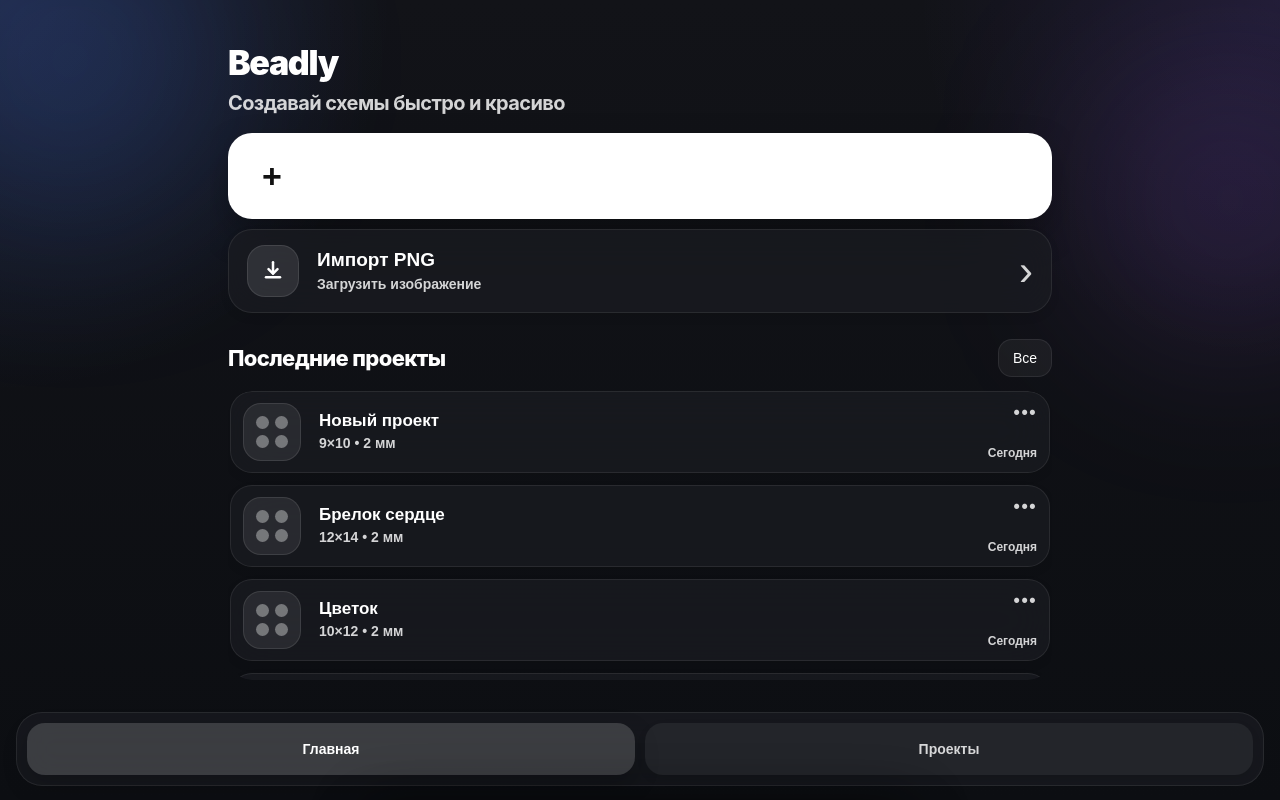
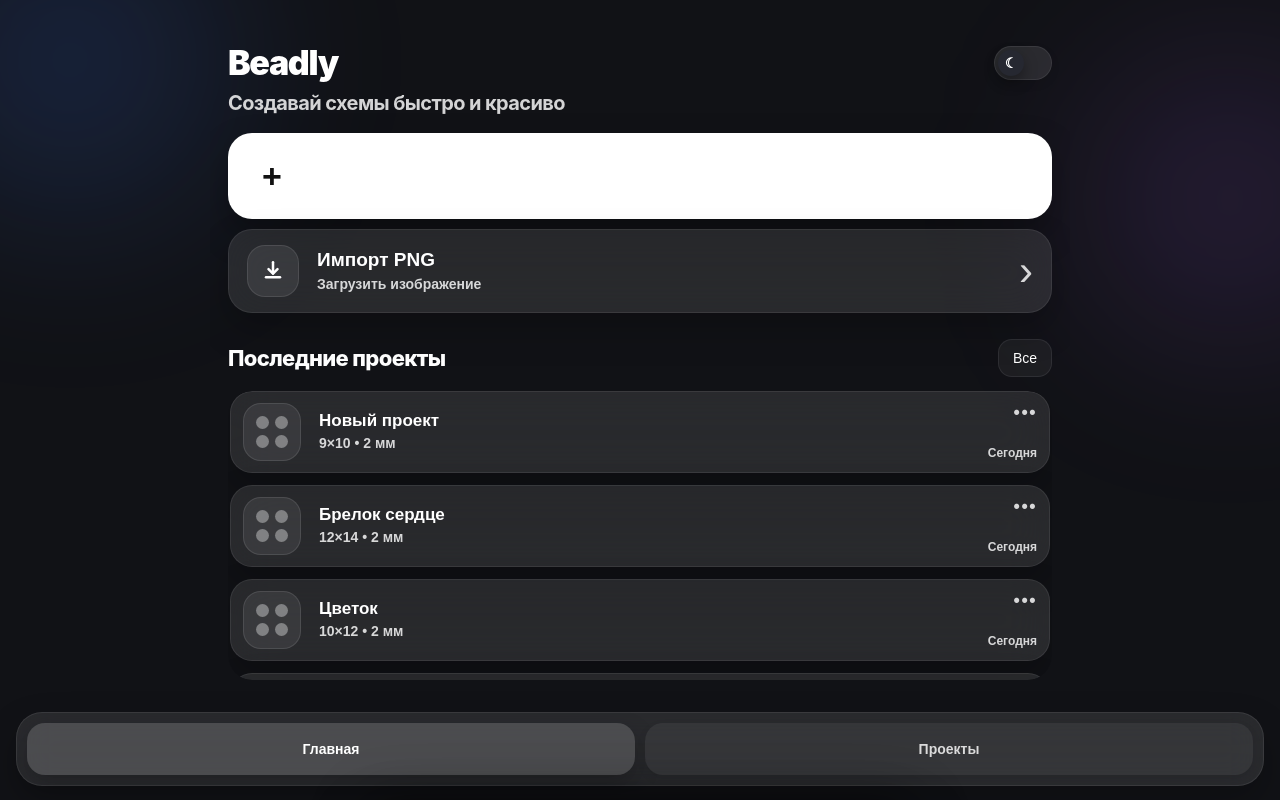
Before and after one commit to DaniilOreshenkov/miniApp, a React (Vite) app: page / in a window 1280 px wide. Built offline with nearby package versions, Linux system fonts and the light colour scheme.

Commit message:
экран главный

```diff
--- a/src/App.tsx
+++ b/src/App.tsx
@@ -5,8 +5,17 @@ import "./index.css";
 
 type Screen = "home" | "grid";
 
+export type AppTheme = "dark" | "light";
+
 export type CanvasPaddingPercent = 0 | 25 | 50;
-export type ShapeType = "oval" | "circle" | "square" | "triangle" | "cross" | "arrow" | "doubleArrow";
+export type ShapeType =
+  | "oval"
+  | "circle"
+  | "square"
+  | "triangle"
+  | "cross"
+  | "arrow"
+  | "doubleArrow";
 export type ShapeFillMode = "fill" | "stroke";
 export type TextStyle = "plain" | "bubble" | "shadow";
 
@@ -87,11 +96,62 @@ type TelegramWebApp = {
 };
 
 const STORAGE_KEY = "beadly-projects-v1";
+const THEME_STORAGE_KEY = "beadly-theme-v1";
 const BASE_COLOR = "#ffffff";
 
+const getStoredTheme = (): AppTheme => {
+  try {
+    const savedTheme = localStorage.getItem(THEME_STORAGE_KEY);
+
+    if (savedTheme === "dark" || savedTheme === "light") {
+      return savedTheme;
+    }
+  } catch {
+    // Если localStorage недоступен — оставляем стандартную тёмную тему.
+  }
+
+  return "dark";
+};
+
+const applyAppTheme = (theme: AppTheme) => {
+  const root = document.documentElement;
+  const isLight = theme === "light";
+
+  root.dataset.theme = theme;
+  root.style.colorScheme = isLight ? "light" : "dark";
+
+  root.style.setProperty("--bg", isLight ? "#f6f3ef" : "#111216");
+  root.style.setProperty("--card-bg", isLight ? "#ffffff" : "#1b1d22");
+  root.style.setProperty("--text-primary", isLight ? "#151515" : "#ffffff");
+  root.style.setProperty(
+    "--text-secondary",
+    isLight ? "rgba(21,21,21,0.56)" : "rgba(255,255,255,0.58)",
+  );
+  root.style.setProperty(
+    "--surface",
+    isLight ? "rgba(255,255,255,0.92)" : "rgba(27,29,34,0.92)",
+  );
+  root.style.setProperty(
+    "--surface-soft",
+    isLight ? "rgba(255,255,255,0.74)" : "rgba(255,255,255,0.08)",
+  );
+  root.style.setProperty(
+    "--border",
+    isLight ? "rgba(28,28,30,0.10)" : "rgba(255,255,255,0.12)",
+  );
+
+  const themeColorMeta = document.querySelector<HTMLMetaElement>(
+    'meta[name="theme-color"]',
+  );
+
+  if (themeColorMeta) {
+    themeColorMeta.setAttribute("content", isLight ? "#f6f3ef" : "#111216");
+  }
+};
+
 function getTG(): TelegramWebApp | undefined {
-  return (window as Window & { Telegram?: { WebApp?: TelegramWebApp } }).Telegram
-    ?.WebApp;
+  return (window as Window & { Telegram?: { WebApp?: TelegramWebApp } })
+    .Telegram?.WebApp;
 }
 
 const createProjectId = () => {
@@ -193,9 +253,7 @@ const isTelegramMobile = (tg: TelegramWebApp | undefined) => {
   const platform = tg.platform?.toLowerCase() ?? "";
 
   const isMobileTelegramPlatform =
-    platform === "ios" ||
-    platform === "android" ||
-    platform === "android_x";
+    platform === "ios" || platform === "android" || platform === "android_x";
 
   const userAgent = navigator.userAgent.toLowerCase();
 
@@ -237,16 +295,17 @@ const updateTelegramViewportVars = () => {
 
   const mobileTelegram = isTelegramMobile(tg);
 
-  const topNavigationSpace = mobileTelegram
-    ? Math.max(96, safeTop + 76)
-    : 0;
+  const topNavigationSpace = mobileTelegram ? Math.max(96, safeTop + 76) : 0;
 
   root.style.setProperty("--app-height", `${viewportHeight}px`);
   root.style.setProperty("--tg-viewport-height", `${viewportHeight}px`);
   root.style.setProperty("--tg-viewport-stable-height", `${stableHeight}px`);
   root.style.setProperty("--tg-safe-top", `${safeTop}px`);
   root.style.setProperty("--tg-safe-bottom", `${safeBottom}px`);
-  root.style.setProperty("--tg-top-navigation-space", `${topNavigationSpace}px`);
+  root.style.setProperty(
+    "--tg-top-navigation-space",
+    `${topNavigationSpace}px`,
+  );
 
   root.classList.toggle("tg-mobile", mobileTelegram);
 };
@@ -254,7 +313,18 @@ const updateTelegramViewportVars = () => {
 export default function App() {
   const [screen, setScreen] = useState<Screen>("home");
   const [projects, setProjects] = useState<GridProject[]>(() => loadProjects());
+  const [theme, setTheme] = useState<AppTheme>(() => getStoredTheme());
   const [gridData, setGridData] = useState<GridData>(null);
+
+  useEffect(() => {
+    applyAppTheme(theme);
+
+    try {
+      localStorage.setItem(THEME_STORAGE_KEY, theme);
+    } catch {
+      // Если localStorage недоступен — тема всё равно применится в текущей сессии.
+    }
+  }, [theme]);
 
   useEffect(() => {
     localStorage.setItem(STORAGE_KEY, JSON.stringify(projects));
@@ -327,7 +397,10 @@ export default function App() {
 
     return () => {
       tg?.offEvent?.("viewportChanged", handleViewportUpdate);
-      window.visualViewport?.removeEventListener("resize", handleViewportUpdate);
+      window.visualViewport?.removeEventListener(
+        "resize",
+        handleViewportUpdate,
+      );
       window.removeEventListener("resize", handleViewportUpdate);
 
       document.removeEventListener("touchstart", onTouchStart, true);
@@ -413,6 +486,10 @@ export default function App() {
     }
   };
 
+  const handleThemeToggle = () => {
+    setTheme((currentTheme) => (currentTheme === "dark" ? "light" : "dark"));
+  };
+
   return (
     <div className="app-shell">
       {screen === "home" ? (
@@ -422,6 +499,8 @@ export default function App() {
           onRenameProject={handleRenameProject}
           onDeleteProject={handleDeleteProject}
           projects={projects}
+          theme={theme}
+          onThemeToggle={handleThemeToggle}
         />
       ) : (
         <GridScreen
--- a/src/screens/HomeScreen.tsx
+++ b/src/screens/HomeScreen.tsx
@@ -5,7 +5,7 @@ import CreateProjectSheet from "../components/CreateProjectSheet";
 import ImportImageSheet from "../components/ImportImageSheet";
 import { mockProjects, type ProjectItem } from "../models/project";
 import ProjectsScreen from "./ProjectsScreen";
-import type { GridProject, GridSeed } from "../App";
+import type { AppTheme, GridProject, GridSeed } from "../App";
 import { tryImportProjectPng } from "../projectPng";
 
 interface Props {
@@ -14,6 +14,8 @@ interface Props {
   onRenameProject: (project: GridProject) => void;
   onDeleteProject: (project: GridProject) => void;
   projects: GridProject[];
+  theme: AppTheme;
+  onThemeToggle: () => void;
 }
 
 type HomeTab = "home" | "projects";
@@ -195,12 +197,37 @@ const ImportIcon = () => (
   </svg>
 );
 
+const getThemeView = (theme: AppTheme) => {
+  const isLight = theme === "light";
+
+  return {
+    isLight,
+    background: isLight ? "#f6f3ef" : "var(--bg)",
+    textPrimary: isLight ? "#151515" : ds.color.textPrimary,
+    textSecondary: isLight ? "rgba(21,21,21,0.56)" : ds.color.textSecondary,
+    card: isLight ? "rgba(255,255,255,0.92)" : "rgba(255,255,255,0.08)",
+    cardStrong: isLight ? "#ffffff" : "rgba(255,255,255,0.10)",
+    border: isLight ? "rgba(28,28,30,0.10)" : ds.color.border,
+    previewBg: isLight ? "rgba(28,28,30,0.05)" : "rgba(255,255,255,0.08)",
+    previewBorder: isLight ? "rgba(28,28,30,0.08)" : "rgba(255,255,255,0.10)",
+    bottomActive: isLight ? "rgba(119,86,223,0.12)" : "rgba(255,255,255,0.16)",
+    bottomInactive: isLight ? "rgba(28,28,30,0.04)" : "rgba(255,255,255,0.06)",
+    shadow: isLight
+      ? "0 16px 36px rgba(21,21,21,0.08)"
+      : "0 16px 36px rgba(0,0,0,0.22)",
+    glowBlue: isLight ? "rgba(176,155,255,0.20)" : ds.color.glowBlue,
+    glowPurple: isLight ? "rgba(216,130,95,0.16)" : ds.color.glowPurple,
+  };
+};
+
 const HomeScreen: React.FC<Props> = ({
   onCreateGrid,
   onOpenProject,
   onRenameProject,
   onDeleteProject,
   projects,
+  theme,
+  onThemeToggle,
 }) => {
   const [activeTab, setActiveTab] = useState<HomeTab>("home");
   const [createSheetOpen, setCreateSheetOpen] = useState(false);
@@ -218,6 +245,8 @@ const HomeScreen: React.FC<Props> = ({
   const fileInputRef = useRef<HTMLInputElement | null>(null);
   const homeTouchStartYRef = useRef(0);
   const homeScrollRegionRef = useRef<HTMLElement | null>(null);
+
+  const themeView = getThemeView(theme);
 
   useEffect(() => {
     const updateTopControlsSpace = () => {
@@ -437,8 +466,19 @@ const HomeScreen: React.FC<Props> = ({
         style={{
           ...bottomTabButtonStyle,
           ...(isActive
-            ? bottomTabButtonActiveStyle
-            : bottomTabButtonInactiveStyle),
+            ? {
+                ...bottomTabButtonActiveStyle,
+                background: themeView.bottomActive,
+                color: themeView.textPrimary,
+                boxShadow: themeView.isLight
+                  ? "0 8px 18px rgba(119,86,223,0.10)"
+                  : bottomTabButtonActiveStyle.boxShadow,
+              }
+            : {
+                ...bottomTabButtonInactiveStyle,
+                background: themeView.bottomInactive,
+                color: themeView.textSecondary,
+              }),
         }}
       >
         {label}
@@ -502,7 +542,7 @@ const HomeScreen: React.FC<Props> = ({
           width="100"
           height="100"
           rx="22"
-          fill="rgba(255,255,255,0.08)"
+          fill={themeView.previewBg}
         />
         {dots.map((dot) => (
           <circle
@@ -512,7 +552,13 @@ const HomeScreen: React.FC<Props> = ({
             r={3.2}
             fill={dot.color}
             opacity={dot.isWhite ? 0.38 : 1}
-            stroke={dot.isWhite ? "rgba(255,255,255,0.28)" : "rgba(0,0,0,0.18)"}
+            stroke={
+              dot.isWhite
+                ? themeView.isLight
+                  ? "rgba(28,28,30,0.16)"
+                  : "rgba(255,255,255,0.28)"
+                : "rgba(0,0,0,0.18)"
+            }
             strokeWidth={0.9}
           />
         ))}
@@ -527,21 +573,54 @@ const HomeScreen: React.FC<Props> = ({
       <button
         key={projectItem.id}
         type="button"
-        style={projectCellStyle}
+        style={{
+          ...projectCellStyle,
+          background: themeView.cardStrong,
+          border: `1px solid ${themeView.border}`,
+          color: themeView.textPrimary,
+          boxShadow: themeView.shadow,
+        }}
         onClick={() => openLatestProject(projectItem)}
       >
-        <div style={projectPreviewStyle}>
+        <div
+          style={{
+            ...projectPreviewStyle,
+            background: themeView.previewBg,
+            border: `1px solid ${themeView.previewBorder}`,
+          }}
+        >
           {renderProjectPreview(savedProject)}
         </div>
 
         <div style={projectCellTextStyle}>
-          <div style={projectCellTitleStyle}>{projectItem.title}</div>
-          <div style={projectCellSubtitleStyle}>{projectItem.subtitle}</div>
+          <div
+            style={{ ...projectCellTitleStyle, color: themeView.textPrimary }}
+          >
+            {projectItem.title}
+          </div>
+          <div
+            style={{
+              ...projectCellSubtitleStyle,
+              color: themeView.textSecondary,
+            }}
+          >
+            {projectItem.subtitle}
+          </div>
         </div>
 
-        <div style={projectCellMetaStyle}>
-          <div style={projectCellDotsStyle}>•••</div>
-          <div style={projectCellDateStyle}>{projectItem.updatedAt}</div>
+        <div
+          style={{ ...projectCellMetaStyle, color: themeView.textSecondary }}
+        >
+          <div
+            style={{ ...projectCellDotsStyle, color: themeView.textSecondary }}
+          >
+            •••
+          </div>
+          <div
+            style={{ ...projectCellDateStyle, color: themeView.textSecondary }}
+          >
+            {projectItem.updatedAt}
+          </div>
         </div>
       </button>
     );
@@ -551,8 +630,50 @@ const HomeScreen: React.FC<Props> = ({
     <div style={homeContentLayoutStyle}>
       <section style={heroWrapStyle}>
         <div style={heroTextWrapStyle}>
-          <div style={appTitleStyle}>Beadly</div>
-          <h1 style={heroTitleStyle}>Создавай схемы быстро и красиво</h1>
+          <div style={heroTitleRowStyle}>
+            <div style={{ ...appTitleStyle, color: themeView.textPrimary }}>
+              Beadly
+            </div>
+
+            <button
+              type="button"
+              onClick={onThemeToggle}
+              aria-label={
+                theme === "light"
+                  ? "Включить тёмную тему"
+                  : "Включить светлую тему"
+              }
+              title={theme === "light" ? "Тёмная тема" : "Светлая тема"}
+              style={{
+                ...themeSwitchStyle,
+                background: themeView.isLight
+                  ? "rgba(28,28,30,0.06)"
+                  : "rgba(255,255,255,0.10)",
+                border: `1px solid ${themeView.border}`,
+              }}
+            >
+              <span
+                style={{
+                  ...themeSwitchThumbStyle,
+                  transform:
+                    theme === "light"
+                      ? "translate3d(24px, 0, 0)"
+                      : "translate3d(0, 0, 0)",
+                  background: theme === "light" ? "#ffffff" : "#262831",
+                  color: theme === "light" ? "#7756df" : "#ffffff",
+                  boxShadow: themeView.isLight
+                    ? "0 6px 14px rgba(28,28,30,0.16)"
+                    : "0 6px 14px rgba(0,0,0,0.34)",
+                }}
+              >
+                {theme === "light" ? "☀" : "☾"}
+              </span>
+            </button>
+          </div>
+
+          <h1 style={{ ...heroTitleStyle, color: themeView.textSecondary }}>
+            Создавай схемы быстро и красиво
+          </h1>
         </div>
 
         <div style={heroButtonsStackStyle}>
@@ -571,20 +692,52 @@ const HomeScreen: React.FC<Props> = ({
 
           <button
             onClick={handleImportButtonClick}
-            style={importGridCellStyle}
+            style={{
+              ...importGridCellStyle,
+              background: themeView.cardStrong,
+              border: `1px solid ${themeView.border}`,
+              color: themeView.textPrimary,
+              boxShadow: themeView.shadow,
+            }}
             type="button"
             disabled={isImportingPng}
           >
-            <span style={actionIconSecondaryStyle}>
+            <span
+              style={{
+                ...actionIconSecondaryStyle,
+                background: themeView.previewBg,
+                color: themeView.textPrimary,
+                boxShadow: `inset 0 0 0 1px ${themeView.previewBorder}`,
+              }}
+            >
               <ImportIcon />
             </span>
             <span style={actionTextWrapStyle}>
-              <span style={actionTitleSecondaryStyle}>Импорт PNG</span>
-              <span style={actionSubtitleSecondaryStyle}>
+              <span
+                style={{
+                  ...actionTitleSecondaryStyle,
+                  color: themeView.textPrimary,
+                }}
+              >
+                Импорт PNG
+              </span>
+              <span
+                style={{
+                  ...actionSubtitleSecondaryStyle,
+                  color: themeView.textSecondary,
+                }}
+              >
                 Загрузить изображение
               </span>
             </span>
-            <span style={actionArrowSecondaryStyle}>›</span>
+            <span
+              style={{
+                ...actionArrowSecondaryStyle,
+                color: themeView.textSecondary,
+              }}
+            >
+              ›
+            </span>
           </button>
         </div>
 
@@ -600,10 +753,18 @@ const HomeScreen: React.FC<Props> = ({
       {latestProjects.length > 0 && (
         <section style={sectionStyle}>
           <div style={sectionHeaderRowStyle}>
-            <h2 style={ui.sectionTitle}>Последние проекты</h2>
+            <h2 style={{ ...ui.sectionTitle, color: themeView.textPrimary }}>
+              Последние проекты
+            </h2>
 
             <button
-              style={ghostButtonStyle}
+              style={{
+                ...ghostButtonStyle,
+                color: theme === "light" ? "#7756df" : ds.color.textPrimary,
+                background: themeView.isLight
+                  ? "rgba(119,86,223,0.10)"
+                  : ghostButtonStyle.background,
+              }}
               onClick={() => setActiveTab("projects")}
               type="button"
             >
@@ -640,6 +801,8 @@ const HomeScreen: React.FC<Props> = ({
     <div
       style={{
         ...rootStyle,
+        background: themeView.background,
+        color: themeView.textPrimary,
         touchAction: importImageSheetOpen
           ? "auto"
           : activeTab === "home"
@@ -647,8 +810,8 @@ const HomeScreen: React.FC<Props> = ({
             : "pan-y",
       }}
     >
-      <div style={topGlowStyle} />
-      <div style={sideGlowStyle} />
+      <div style={{ ...topGlowStyle, background: themeView.glowBlue }} />
+      <div style={{ ...sideGlowStyle, background: themeView.glowPurple }} />
 
       <div
         ref={scrollContainerRef}
@@ -677,7 +840,14 @@ const HomeScreen: React.FC<Props> = ({
       </div>
 
       <div style={bottomBarShellStyle}>
-        <div style={bottomBarStyle}>
+        <div
+          style={{
+            ...bottomBarStyle,
+            background: themeView.cardStrong,
+            border: `1px solid ${themeView.border}`,
+            boxShadow: themeView.shadow,
+          }}
+        >
           {renderBottomTabButton("home", "Главная")}
           {renderBottomTabButton("projects", "Проекты")}
         </div>
@@ -799,6 +969,39 @@ const heroTextWrapStyle: React.CSSProperties = {
   display: "flex",
   flexDirection: "column",
   gap: 8,
+};
+
+const heroTitleRowStyle: React.CSSProperties = {
+  display: "flex",
+  alignItems: "center",
+  justifyContent: "space-between",
+  gap: 16,
+};
+
+const themeSwitchStyle: React.CSSProperties = {
+  width: 58,
+  height: 34,
+  borderRadius: 999,
+  padding: 3,
+  display: "flex",
+  alignItems: "center",
+  justifyContent: "flex-start",
+  cursor: "pointer",
+  flexShrink: 0,
+  transition: "background 180ms ease, border-color 180ms ease",
+};
+
+const themeSwitchThumbStyle: React.CSSProperties = {
+  width: 26,
+  height: 26,
+  borderRadius: "50%",
+  display: "flex",
+  alignItems: "center",
+  justifyContent: "center",
+  fontSize: 14,
+  fontWeight: ds.weight.heavy,
+  lineHeight: 1,
+  transition: "transform 180ms ease, background 180ms ease, color 180ms ease",
 };
 
 const heroButtonsStackStyle: React.CSSProperties = {
```
